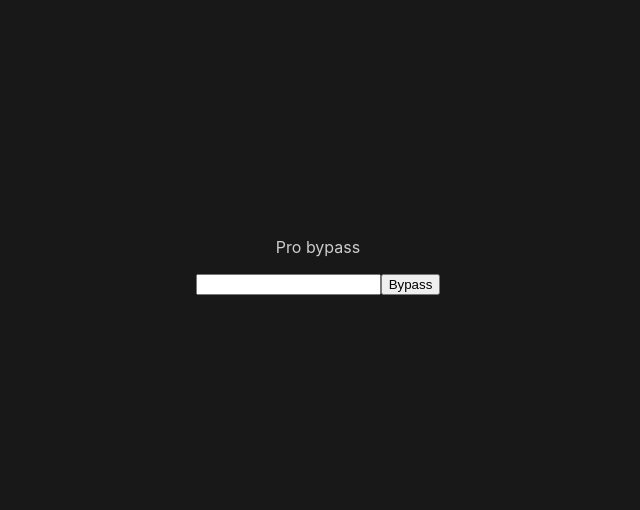
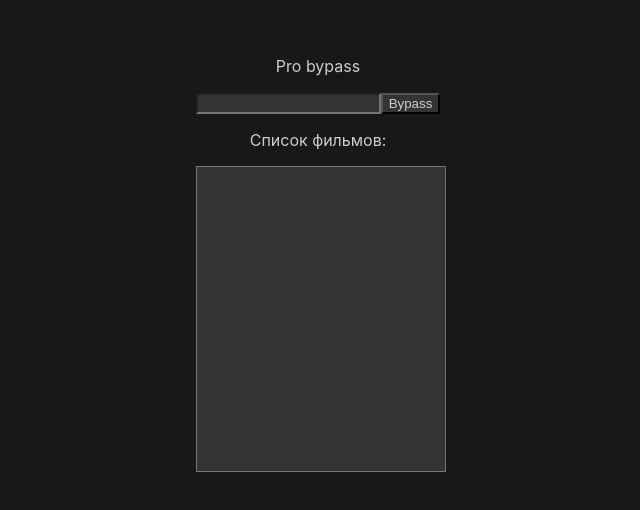
Before and after one commit to SijyKijy/IngfilmBypass-react, a React (Create React App) app: page / in a window 1280 px wide. Shown: the part 142-652 px from the top of the page, without its empty margins (322-962 px from the left). Built offline with nearby package versions, Linux system fonts and the light colour scheme.

Commit message:
Add movie list

```diff
--- a/package.json
+++ b/package.json
@@ -11,7 +11,8 @@
     "node-sass": "^4.14.1",
     "react": "^16.13.1",
     "react-dom": "^16.13.1",
-    "react-scripts": "3.4.1"
+    "react-scripts": "3.4.1",
+    "react-textarea-autosize": "^8.2.0"
   },
   "scripts": {
     "start": "react-scripts start",
--- a/src/App.js
+++ b/src/App.js
@@ -1,12 +1,13 @@
 import React from 'react';
 
-import { Header, VideoForm } from './components';
+import { Header, VideoForm, MovieList } from './components';
 
 function App() {
   return (
     <div className="App">
       <Header />
       <VideoForm />
+      <MovieList />
     </div>
   );
 }
--- /dev/null
+++ b/src/components/MovieList.jsx
@@ -0,0 +1,27 @@
+import React from 'react';
+import TextareaAutosize from 'react-textarea-autosize';
+
+const useStateWithLocalStorage = (localStorageKey) => {
+  const [value, setValue] = React.useState(localStorage.getItem(localStorageKey) || '');
+
+  React.useEffect(() => {
+    localStorage.setItem(localStorageKey, value);
+  }, [value]);
+
+  return [value, setValue];
+};
+
+function MovieList() {
+  const [value, setValue] = useStateWithLocalStorage('Movies');
+
+  const onChange = (event) => setValue(event.target.value);
+
+  return (
+    <div>
+      <p>Список фильмов:</p>
+      <TextareaAutosize value={value} type="text" onChange={onChange} />
+    </div>
+  );
+}
+
+export default MovieList;
--- a/src/components/VideoForm.jsx
+++ b/src/components/VideoForm.jsx
@@ -41,6 +41,7 @@ class VideoForm extends React.Component {
         <div>
           <input type="text" ref value={this.state.value} onChange={this.handleChange} />
           <button
+            className="darkButton"
             onClick={() => {
               this.checkUrl();
             }}>
--- a/src/components/index.js
+++ b/src/components/index.js
@@ -1,2 +1,3 @@
 export { default as Header } from './Header';
 export { default as VideoForm } from './VideoForm';
+export { default as MovieList } from './MovieList';
--- a/src/scss/_variables.scss
+++ b/src/scss/_variables.scss
@@ -1 +1,4 @@
+$text: #cdcdcd;
+
 $background: #181818;
+$inputBackground: #343434;
--- a/src/scss/components/_all.scss
+++ b/src/scss/components/_all.scss
@@ -1,2 +1,3 @@
 @import './header';
 @import './videoFrame';
+@import './movieList';
--- a/src/scss/components/_header.scss
+++ b/src/scss/components/_header.scss
@@ -1,4 +1,4 @@
 .App {
   text-align: center;
-  color: #cdcdcd;
+  color: $text;
 }
--- /dev/null
+++ b/src/scss/components/_movieList.scss
@@ -0,0 +1,10 @@
+@import '../variables';
+
+textarea {
+  background-color: $inputBackground;
+  width: 100%;
+  min-height: 300px;
+  resize: none;
+  color: $text;
+  white-space: nowrap;
+}
--- a/src/scss/components/_videoFrame.scss
+++ b/src/scss/components/_videoFrame.scss
@@ -1,3 +1,5 @@
+@import '../variables';
+
 .responsive-iframe {
   border: none;
   position: absolute;
@@ -8,3 +10,13 @@
   width: 100%;
   height: 100%;
 }
+
+.darkButton {
+  background-color: #343434;
+  color: $text;
+}
+
+input {
+  background-color: $inputBackground;
+  color: $text;
+}
```
Also changed, not shown: 1 other file (tests, documents, lock files or other folders).
